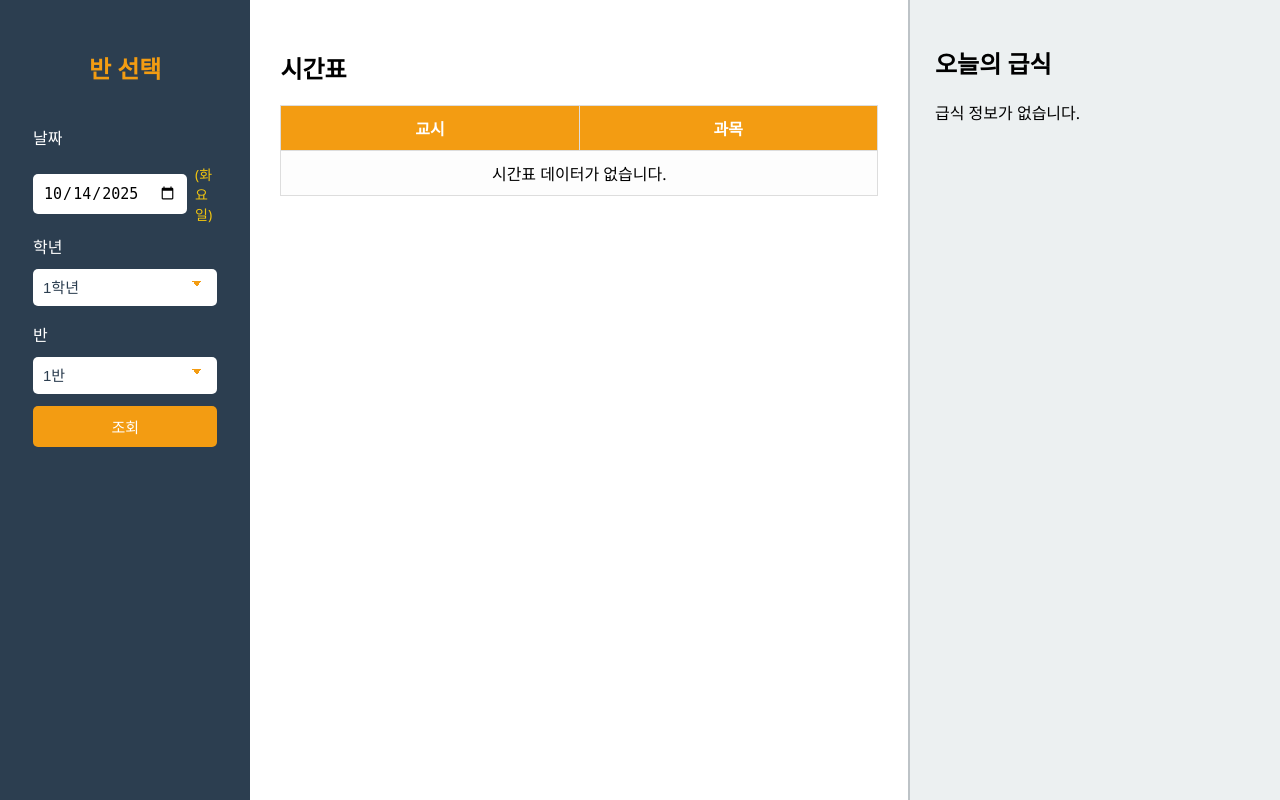
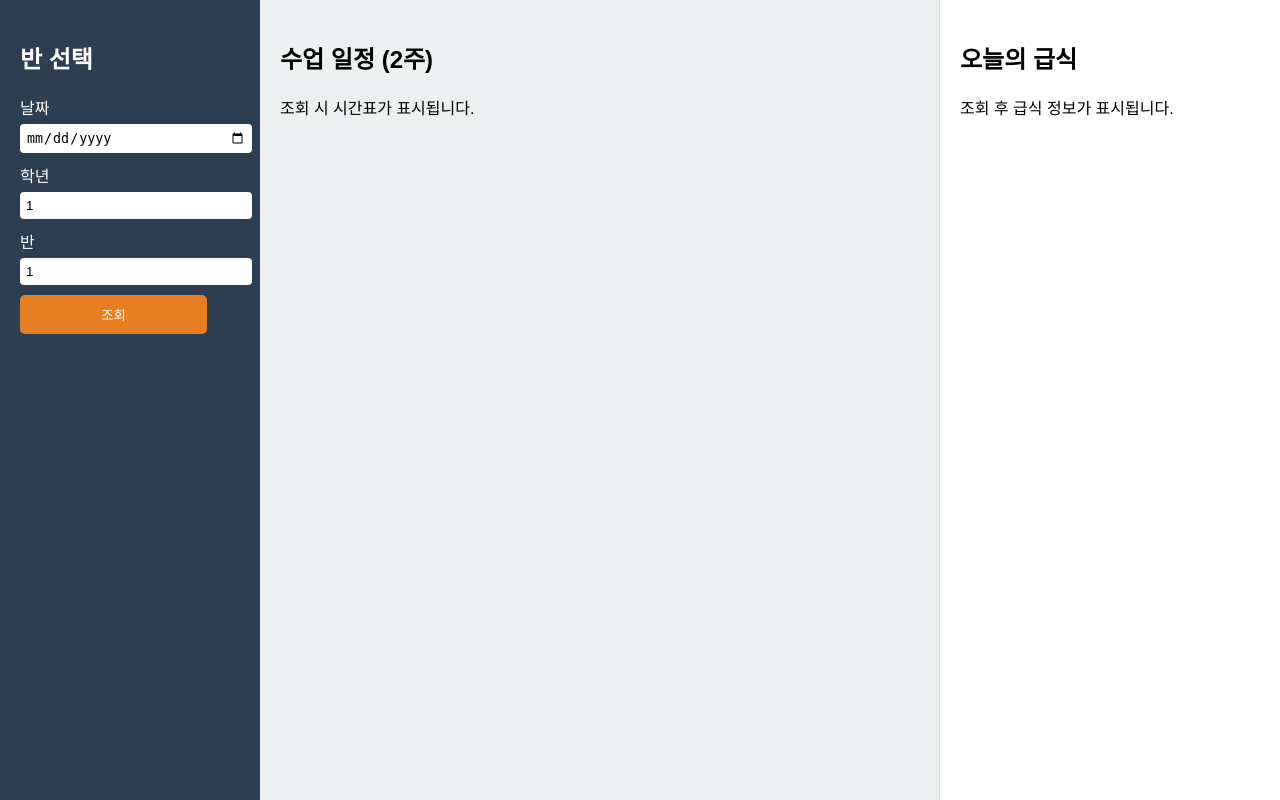
Before and after one commit to V1nce09/Sejong-HS-website-AFE, a Flask app: page /main in a window 1280 px wide. Run offline with Flask 3, Linux system fonts and the light colour scheme; the visitor is signed in with stand-in values (Sample User, id 1); data that the repository does not hold is empty.

Commit message:
롤백
디자인이 이상해서 롤백

```diff
--- a/templates/main.html
+++ b/templates/main.html
@@ -1,281 +1,87 @@
+
+
 <!DOCTYPE html>
 <html lang="ko">
 <head>
     <meta charset="UTF-8">
-    <title>학교 통합 시스템</title>
+    <title>세종고 통합 포털</title>
     <link rel="stylesheet" href="{{ url_for('static', filename='style.css') }}">
-    <style>
-        /* 전체 레이아웃 */
-        body {
-            display: flex;
-            height: 100vh;
-            margin: 0;
-            font-family: 'Segoe UI', Arial, sans-serif;
-            background-color: #f4f6f9;
-        }
-
-        /* 좌측 패널 */
-        .sidebar {
-            width: 18%;
-            background-color: #2c3e50;
-            color: white;
-            display: flex;
-            flex-direction: column;
-            align-items: center;
-            padding: 30px 10px;
-        }
-
-        .sidebar h2 {
-            color: #f39c12;
-            margin-bottom: 30px;
-        }
-
-        .sidebar label {
-            margin-top: 10px;
-            margin-bottom: 5px;
-            align-self: flex-start;
-            margin-left: 10%;
-        }
-
-        .sidebar select, .sidebar input[type="date"], .sidebar button {
-            width: 80%;
-            margin: 6px 0;
-            padding: 10px;
-            border: none;
-            border-radius: 5px;
-            font-size: 15px;
-        }
-
-        /* 콤보박스 스타일 */
-        .sidebar select {
-            appearance: none;
-            background-color: #fff;
-            color: #2c3e50;
-            background-image: linear-gradient(45deg, transparent 50%, #f39c12 50%),
-                              linear-gradient(135deg, #f39c12 50%, transparent 50%);
-            background-position: calc(100% - 20px) calc(50% - 4px), calc(100% - 15px) calc(50% - 4px);
-            background-size: 5px 5px, 5px 5px;
-            background-repeat: no-repeat;
-            cursor: pointer;
-        }
-
-        .sidebar select:hover {
-            border: 1px solid #f39c12;
-        }
-
-        .sidebar button {
-            background-color: #f39c12;
-            color: white;
-            cursor: pointer;
-            transition: background-color 0.2s;
-        }
-
-        .sidebar button:hover {
-            background-color: #d35400;
-        }
-
-        /* 중앙 메인 */
-        .main-content {
-            flex: 1;
-            background: white;
-            padding: 30px;
-            overflow-y: auto;
-        }
-
-        .timetable {
-            width: 100%;
-            border-collapse: collapse;
-        }
-
-        .timetable th, .timetable td {
-            border: 1px solid #ddd;
-            text-align: center;
-            padding: 10px;
-        }
-
-        .timetable th {
-            background-color: #f39c12;
-            color: white;
-        }
-
-        .timetable td {
-            background-color: #fdfdfd;
-        }
-
-        /* 우측 패널 */
-        .sidebar-right {
-            width: 25%;
-            background-color: #ecf0f1;
-            padding: 25px;
-            overflow-y: auto;
-            border-left: 2px solid #bdc3c7;
-        }
-
-        .meal-section {
-            margin-bottom: 25px;
-            background: white;
-            padding: 15px;
-            border-radius: 8px;
-            box-shadow: 0 2px 4px rgba(0,0,0,0.1);
-        }
-
-        .meal-section h3 {
-            margin-bottom: 10px;
-            color: #e67e22;
-        }
-
-        .meal-section ul {
-            list-style: none;
-            padding: 0;
-            margin: 0;
-        }
-
-        .meal-section li {
-            margin-bottom: 5px;
-            line-height: 1.4em;
-        }
-
-        /* 날짜 + 요일 표시 */
-        .date-display {
-            display: flex;
-            align-items: center;
-            justify-content: space-between;
-            width: 80%;
-            margin-top: 10px;
-        }
-
-        #weekday {
-            font-size: 14px;
-            color: #f1c40f;
-            margin-left: 8px;
-        }
-
-    </style>
 </head>
 <body>
+<div class="container">
     <!-- 좌측 패널 -->
-    <div class="sidebar">
+    <aside class="sidebar">
         <h2>반 선택</h2>
+        <form id="queryForm">
+            <label>날짜<br>
+                <input type="date" id="date" name="date" required>
+            </label>
+            <label>학년<br>
+                <input type="number" id="grade" name="grade" min="1" max="3" value="1">
+            </label>
+            <label>반<br>
+                <input type="number" id="classroom" name="classroom" min="1" max="10" value="1">
+            </label>
+            <button type="submit" class="btn">조회</button>
+        </form>
+    </aside>
 
-        <label for="date">날짜</label>
-        <div class="date-display">
-            <input type="date" id="date">
-            <span id="weekday"></span>
+    <!-- 중앙 -->
+    <main class="timetable-section">
+        <h2>수업 일정 (2주)</h2>
+        <div id="timetable-container">
+            <p class="placeholder">조회 시 시간표가 표시됩니다.</p>
         </div>
+    </main>
 
-        <label for="grade">학년</label>
-        <select id="grade">
-            <option value="1">1학년</option>
-            <option value="2">2학년</option>
-            <option value="3">3학년</option>
-        </select>
-
-        <label for="classroom">반</label>
-        <select id="classroom">
-            <option value="1">1반</option>
-            <option value="2">2반</option>
-            <option value="3">3반</option>
-            <option value="4">4반</option>
-            <option value="5">5반</option>
-            <option value="6">6반</option>
-            <option value="7">7반</option>
-            <option value="8">8반</option>
-            <option value="9">9반</option>
-            <option value="10">10반</option>
-        </select>
-
-        <button onclick="loadData()">조회</button>
+    <!-- 우측 -->
+    <aside class="meal-panel">
+        <h2>오늘의 급식</h2>
+        <div id="meal-info">
+            <p>조회 후 급식 정보가 표시됩니다.</p>
         </div>
-
-    <!-- 중앙 패널 (시간표) -->
-    <div class="main-content">
-        <h2 id="timetable-title">시간표</h2>
-        <table class="timetable" id="timetable">
-            <thead>
-                <tr>
-                    <th>교시</th>
-                    <th>과목</th>
-                </tr>
-            </thead>
-            <tbody id="timetable-body">
-                <tr><td colspan="2">데이터를 불러오는 중...</td></tr>
-            </tbody>
-        </table>
-    </div>
-
-    <!-- 우측 패널 (급식) -->
-    <div class="sidebar-right">
-        <h2>오늘의 급식</h2>
-        <div id="meal-container">
-            <p>불러오는 중...</p>
-        </div>
+    </aside>
 </div>
 
 <script>
-        const weekdayNames = ["일", "월", "화", "수", "목", "금", "토"];
+document.getElementById("queryForm").addEventListener("submit", function(e) {
+    e.preventDefault();
 
-        function updateWeekday() {
-            const dateInput = document.getElementById("date").value;
-            const weekdaySpan = document.getElementById("weekday");
-            if (dateInput) {
-                const date = new Date(dateInput);
-                const day = weekdayNames[date.getDay()];
-                weekdaySpan.textContent = `(${day}요일)`;
-            } else {
-                weekdaySpan.textContent = "";
-            }
-        }
-
-        document.getElementById("date").addEventListener("change", updateWeekday);
-
-        async function loadData() {
+    const date = document.getElementById("date").value.replaceAll("-", "");
     const grade = document.getElementById("grade").value;
     const classroom = document.getElementById("classroom").value;
-            const dateInput = document.getElementById("date").value;
-            const date = dateInput ? dateInput.replace(/-/g, "") : new Date().toISOString().slice(0,10).replace(/-/g,"");
 
-            updateWeekday();
-
-            const res = await fetch(`/api/data?grade=${grade}&classroom=${classroom}&date=${date}`);
-            const data = await res.json();
-
-            // 시간표 표시
-            const tbody = document.getElementById("timetable-body");
-            tbody.innerHTML = "";
+    fetch(`/api/data?date=${date}&grade=${grade}&classroom=${classroom}`)
+        .then(response => response.json())
+        .then(data => {
+            const timetableContainer = document.getElementById("timetable-container");
+            timetableContainer.innerHTML = "";
             if (data.timetable.length === 0) {
-                tbody.innerHTML = "<tr><td colspan='2'>시간표 데이터가 없습니다.</td></tr>";
+                timetableContainer.innerHTML = "<p>시간표 정보가 없습니다.</p>";
             } else {
-                data.timetable.forEach((subject, idx) => {
-                    const row = `<tr><td>${idx + 1}</td><td>${subject}</td></tr>`;
-                    tbody.innerHTML += row;
+                data.timetable.forEach(day => {
+                    const d = new Date(day.date.substring(0,4), day.date.substring(4,6)-1, day.date.substring(6,8));
+                    const dayBox = document.createElement("div");
+                    dayBox.className = "day-box";
+                    dayBox.innerHTML = `<h4>${d.getMonth()+1}월 ${d.getDate()}일</h4>`;
+                    day.timetable.forEach((subject, idx) => {
+                        dayBox.innerHTML += `<p>${idx+1}교시: ${subject}</p>`;
+                    });
+                    timetableContainer.appendChild(dayBox);
                 });
             }
 
-            // 급식 표시
-            const mealDiv = document.getElementById("meal-container");
-            mealDiv.innerHTML = "";
-            if (data.meal.length === 0) {
-                mealDiv.innerHTML = "<p>급식 정보가 없습니다.</p>";
+            const mealInfo = document.getElementById("meal-info");
+            mealInfo.innerHTML = "";
+            if (data.meal.length > 0) {
+                data.meal.forEach(meal => {
+                    mealInfo.innerHTML += `<div class="meal-item"><h4>${meal.time}</h4><pre>${meal.menu}</pre></div>`;
+                });
             } else {
-                data.meal.forEach(meal => {
-                    const block = `
-                        <div class="meal-section">
-                            <h3>${meal.time}</h3>
-                            <ul>${meal.menu.split('\n').map(item => `<li>${item}</li>`).join('')}</ul>
-                        </div>
-                    `;
-                    mealDiv.innerHTML += block;
+                mealInfo.innerHTML = "<p>급식 정보가 없습니다.</p>";
+            }
         });
-            }
-        }
-
-        // 초기 설정
-        window.onload = () => {
-            const today = new Date().toISOString().slice(0,10);
-            document.getElementById("date").value = today;
-            updateWeekday();
-            loadData();
-        };
+});
 </script>
 </body>
 </html>
```
Lines whose indentation alone changed are shown as unchanged.
